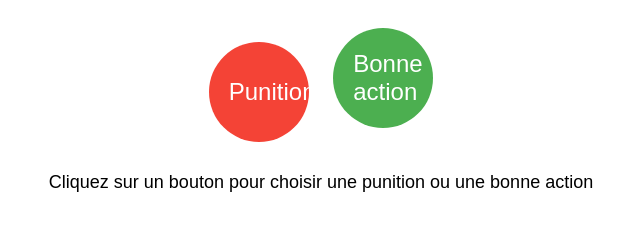
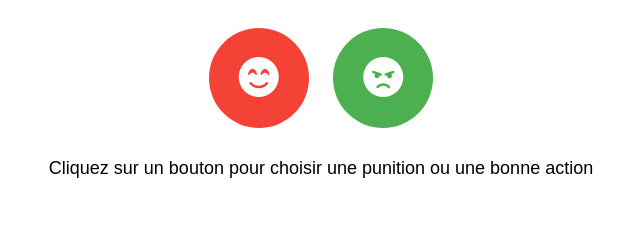
Before and after one commit to Jultiss/GoodBad, a plain HTML site: page index.html in a window 1280 px wide. Shown: the part 90-320 px from the top of the page, without its empty margins (319-959 px from the left). Drawn offline with Linux system fonts and the light colour scheme.

Commit message:
Update index.html

```diff
--- a/index.html
+++ b/index.html
@@ -4,6 +4,8 @@
     <meta charset="UTF-8">
     <meta name="viewport" content="width=device-width, initial-scale=1.0">
     <title>Choix aléatoire pour enfants</title>
+    <!-- Intégrer Font Awesome -->
+    <link rel="stylesheet" href="https://cdnjs.cloudflare.com/ajax/libs/font-awesome/6.0.0-beta3/css/all.min.css">
     <style>
         body {
             font-family: Arial, sans-serif;
@@ -15,7 +17,7 @@
         }
         #punitionButton, #bonneActionButton {
             padding: 20px;
-            font-size: 24px;
+            font-size: 40px;
             cursor: pointer;
             background-color: #f44336;
             color: white;
@@ -32,12 +34,21 @@
             font-size: 18px;
             margin-top: 20px;
         }
+        .fa {
+            line-height: 60px;
+        }
     </style>
 </head>
 <body>
     <h1>Choix aléatoire pour enfants</h1>
-    <button id="punitionButton" onclick="choisirPunition()">Punition</button>
-    <button id="bonneActionButton" onclick="choisirBonneAction()">Bonne action</button>
+    <!-- Bouton avec l'icône du diable pour la punition -->
+    <button id="punitionButton" onclick="choisirPunition()">
+        <i class="fas fa-smile-beam"></i>
+    </button>
+    <!-- Bouton avec l'icône de l'ange pour la bonne action -->
+    <button id="bonneActionButton" onclick="choisirBonneAction()">
+        <i class="fas fa-angry"></i>
+    </button>
     <p id="resultat">Cliquez sur un bouton pour choisir une punition ou une bonne action</p>
     <p id="description"></p>
 
```
